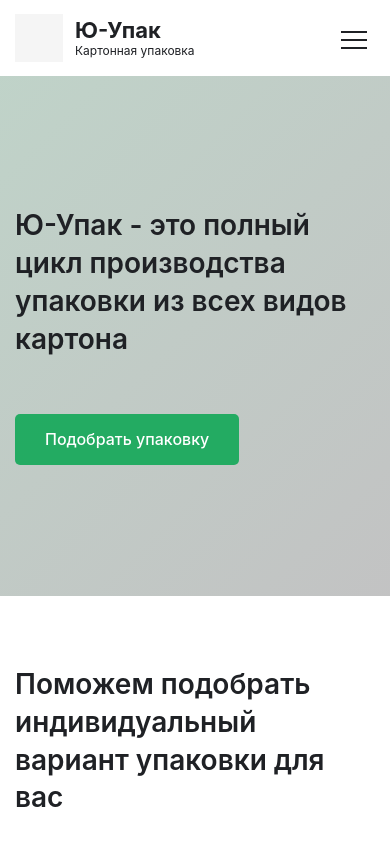
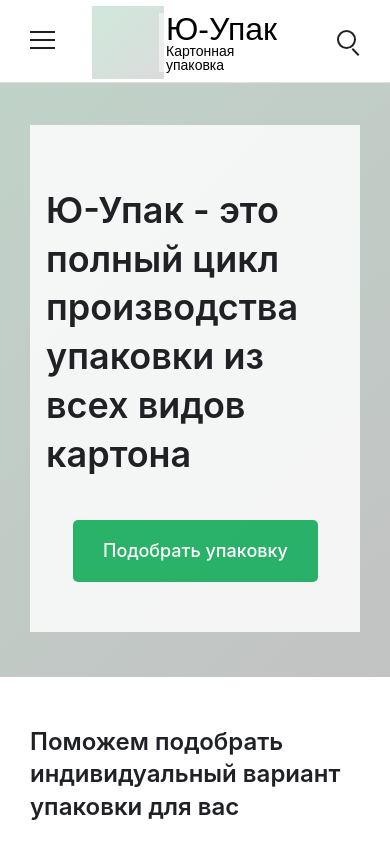
Before and after one commit to ViacheslavDemchenko/figma-json-site, a plain HTML site: page index.html in a window 390 px wide. Shown: the top 844 px of the page. Drawn offline with Linux system fonts and the light colour scheme.

Commit message:
Refine header hero and request sections

```diff
--- a/css/style.css
+++ b/css/style.css
@@ -1,22 +1,30 @@
 /*
   Базовая заготовка проекта.
-  Следующий этап: довести размеры, отступы, цвета и изображения до Pixel Perfect по figma-file.json.
+  Первые 3 секции выровнены ближе к Frame 1 / Frame 95 из figma-file.json.
 */
 
 :root {
-  --color-dark: #1f2125;
-  --color-muted: #62686c;
-  --color-accent: #08a653;
+  --color-text: #1f2125;
+  --color-dark: var(--color-text);
+  --color-muted: #62696c;
+  --color-button: rgba(8, 166, 82, 0.85);
+  --color-accent: #08a652;
   --color-white: #ffffff;
+  --color-panel: rgba(255, 255, 255, 0.83);
   --color-light: #f5f5f5;
-  --color-border: #e5e5e5;
+  --color-border: #e0e0e0;
 
   /* SF Pro Display и SeoulNamsan могут быть недоступны на Windows. */
   --font-main: "SF Pro Display", Arial, sans-serif;
   --font-accent: "Inter", Arial, sans-serif;
+  --font-logo-title: "SeoulNamsan CEB", Arial, sans-serif;
+  --font-logo-caption: "SeoulNamsan CB", Arial, sans-serif;
 
   --container: 1170px;
+  --container-mobile: 330px;
   --section-space: 100px;
+  --header-height: 88px;
+  --hero-height: 600px;
 }
 
 *,
@@ -32,7 +40,7 @@
 body {
   margin: 0;
   font-family: var(--font-main);
-  color: var(--color-dark);
+  color: var(--color-text);
   background: var(--color-white);
 }
 
@@ -69,11 +77,30 @@
   border: 0;
   border-radius: 5px;
   color: var(--color-white);
-  background: rgba(8, 166, 82, 0.85);
+  background: var(--color-button);
   font-family: var(--font-accent);
   font-size: 16px;
   font-weight: 500;
+  line-height: 1.2;
   cursor: pointer;
+}
+
+.button--hero {
+  width: 245px;
+  min-height: 62px;
+  padding: 20px 30px;
+  font-size: 18px;
+  line-height: 21.78px;
+}
+
+.button--submit {
+  width: 170px;
+  min-height: 51px;
+  padding: 12px 30px;
+  font-family: var(--font-main);
+  font-size: 20px;
+  font-weight: 600;
+  line-height: 27.06px;
 }
 
 .placeholder-image {
@@ -85,11 +112,12 @@
 .site-header {
   position: relative;
   z-index: 10;
+  min-height: var(--header-height);
   background: var(--color-white);
 }
 
 .site-header__inner {
-  min-height: 96px;
+  min-height: var(--header-height);
   display: flex;
   align-items: center;
   justify-content: space-between;
@@ -97,47 +125,67 @@
 }
 
 .logo {
+  width: 206px;
+  height: 73px;
   display: flex;
   align-items: center;
-  gap: 12px;
+  gap: 0;
+  flex: 0 0 206px;
 }
 
 .logo__mark {
   width: 72px;
   height: 73px;
   display: block;
-  background: var(--color-light);
+  flex: 0 0 72px;
+  background:
+    linear-gradient(135deg, rgba(8, 166, 82, 0.16), rgba(31, 33, 37, 0.12)),
+    var(--color-light);
 }
 
 .logo__text {
+  width: 139px;
+  min-height: 43px;
+  margin-left: -5px;
+  padding: 0 7px;
   display: grid;
-  gap: 2px;
+  align-content: start;
+  color: #000000;
+  background: rgba(255, 255, 255, 0.48);
 }
 
 .logo__text strong {
+  font-family: var(--font-logo-title);
   font-size: 32px;
-  line-height: 1;
-  font-weight: 700;
+  line-height: 32px;
+  font-weight: 400;
 }
 
 .logo__text small {
+  margin-top: -1px;
+  font-family: var(--font-logo-caption);
   font-size: 14px;
+  line-height: 14px;
+  font-weight: 400;
 }
 
 .site-nav {
+  width: 448px;
   display: flex;
   align-items: center;
-  gap: 30px;
+  justify-content: space-between;
+  margin-left: auto;
   font-size: 16px;
+  line-height: 19.09px;
+  color: var(--color-text);
 }
 
-.burger {
+.burger,
+.header-search {
   display: none;
-  width: 42px;
-  height: 42px;
   border: 0;
   background: transparent;
-  padding: 8px;
+  padding: 0;
   cursor: pointer;
 }
 
@@ -145,12 +193,19 @@
   display: block;
   height: 2px;
   margin: 6px 0;
-  background: var(--color-dark);
+  background: var(--color-text);
+}
+
+.header-search::before,
+.header-search::after {
+  content: "";
+  position: absolute;
+  display: block;
 }
 
 .hero {
   position: relative;
-  min-height: 600px;
+  min-height: var(--hero-height);
   overflow: hidden;
 }
 
@@ -161,30 +216,50 @@
 
 .hero__inner {
   position: relative;
-  min-height: 600px;
+  min-height: var(--hero-height);
   display: flex;
-  align-items: center;
+  align-items: flex-start;
 }
 
 .hero__panel {
-  width: min(100%, 670px);
-  padding: 56px 0;
+  position: relative;
+  width: 622px;
+  margin-top: 172px;
+  z-index: 1;
+}
+
+.hero__panel::before {
+  content: "";
+  position: absolute;
+  z-index: -1;
+  left: calc((100vw - var(--container)) / -2);
+  top: -60px;
+  width: 1044px;
+  height: 373px;
+  background: var(--color-panel);
 }
 
 .hero__panel h1 {
-  max-width: 622px;
+  width: 622px;
   margin: 0 0 55px;
   font-size: 36px;
-  line-height: 1.35;
+  line-height: 48.71px;
   font-weight: 600;
 }
 
 .request {
-  padding: 70px 0;
+  padding: 79px 0 90px;
   background: var(--color-white);
 }
 
-.request h2,
+.request h2 {
+  width: 848px;
+  margin: 0 0 40px;
+  font-size: 28px;
+  line-height: 37.88px;
+  font-weight: 600;
+}
+
 .about h2,
 .products h2,
 .custom h2,
@@ -199,15 +274,25 @@
 
 .request-form {
   display: grid;
-  grid-template-columns: repeat(4, 1fr);
-  gap: 20px;
+  grid-template-columns: 301px 300px 301px 170px;
+  column-gap: calc((var(--container) - 1072px) / 3);
   align-items: end;
 }
 
 .request-form label {
-  display: grid;
-  gap: 10px;
+  position: relative;
+  display: block;
   color: var(--color-muted);
+}
+
+.request-form label span {
+  position: absolute;
+  top: 12px;
+  left: 35px;
+  z-index: 1;
+  font-size: 20px;
+  line-height: 27.06px;
+  pointer-events: none;
 }
 
 .request-form input {
@@ -215,6 +300,20 @@
   min-height: 51px;
   border: 1px solid var(--color-border);
   padding: 0 16px;
+  color: var(--color-text);
+  background: var(--color-white);
+}
+
+@media (max-width: 1199px) and (min-width: 768px) {
+  .hero__panel h1,
+  .request h2 {
+    max-width: 100%;
+  }
+
+  .request-form {
+    grid-template-columns: repeat(2, minmax(0, 1fr));
+    gap: 24px;
+  }
 }
 
 .about {
@@ -504,3 +603,163 @@
     flex-direction: column;
   }
 }
+
+@media (max-width: 767px) {
+  :root {
+    --header-height: 82px;
+    --hero-height: 594px;
+    --section-space: 60px;
+  }
+
+  .container {
+    width: min(100% - 30px, var(--container-mobile));
+  }
+
+  .site-header {
+    border-bottom: 1px solid var(--color-border);
+  }
+
+  .site-header__inner {
+    position: relative;
+    min-height: var(--header-height);
+    justify-content: center;
+  }
+
+  .logo {
+    position: absolute;
+    left: 50%;
+    top: 6px;
+    transform: translateX(-50%);
+  }
+
+  .logo__mark {
+    width: 72px;
+    height: 73px;
+  }
+
+  .logo__text strong {
+    font-size: 32px;
+    line-height: 32px;
+  }
+
+  .logo__text small {
+    font-size: 14px;
+    line-height: 14px;
+  }
+
+  .burger {
+    position: absolute;
+    left: 0;
+    top: 31px;
+    display: block;
+    width: 25px;
+    height: 20px;
+  }
+
+  .burger span {
+    width: 25px;
+    height: 2px;
+    margin: 0 0 6px;
+  }
+
+  .header-search {
+    position: absolute;
+    right: 0;
+    top: 30px;
+    display: block;
+    width: 23px;
+    height: 23px;
+  }
+
+  .header-search::before {
+    inset: 0 4px 4px 0;
+    border: 2px solid var(--color-text);
+    border-radius: 50%;
+  }
+
+  .header-search::after {
+    right: 0;
+    bottom: 0;
+    width: 9px;
+    height: 2px;
+    background: var(--color-text);
+    transform: rotate(45deg);
+    transform-origin: center;
+  }
+
+  .site-nav {
+    position: fixed;
+    z-index: 20;
+    top: var(--header-height);
+    left: 0;
+    right: 0;
+    width: 100%;
+    display: none;
+    flex-direction: column;
+    align-items: flex-start;
+    gap: 20px;
+    padding: 24px 15px;
+    background: var(--color-white);
+    border-top: 1px solid var(--color-border);
+    box-shadow: 0 16px 30px rgba(31, 33, 37, 0.12);
+  }
+
+  body.menu-open .site-nav {
+    display: flex;
+  }
+
+  .hero,
+  .hero__inner {
+    min-height: var(--hero-height);
+  }
+
+  .hero__panel {
+    width: 298px;
+    margin-top: 103px;
+    margin-left: 16px;
+    padding: 0;
+  }
+
+  .hero__panel::before {
+    left: -16px;
+    top: -61px;
+    width: 330px;
+    height: 507px;
+  }
+
+  .hero__panel h1 {
+    width: 298px;
+    margin: 0 0 42px;
+    font-size: 36px;
+    line-height: 48.71px;
+  }
+
+  .button--hero {
+    margin-left: 27px;
+  }
+
+  .request {
+    padding: 49px 0 81px;
+  }
+
+  .request h2 {
+    width: 330px;
+    margin: 0 0 42px;
+    font-size: 24px;
+    line-height: 32.47px;
+  }
+
+  .request-form {
+    grid-template-columns: 1fr;
+    gap: 13px;
+  }
+
+  .request-form input {
+    min-height: 51px;
+  }
+
+  .button--submit {
+    justify-self: center;
+    margin-top: 29px;
+  }
+}
--- a/index.html
+++ b/index.html
@@ -24,11 +24,13 @@
         <a href="#contacts">Контакты</a>
       </nav>
 
-      <button class="burger" type="button" aria-label="Открыть меню">
+      <button class="burger" type="button" aria-label="Открыть меню" aria-expanded="false">
         <span></span>
         <span></span>
         <span></span>
       </button>
+
+      <button class="header-search" type="button" aria-label="Поиск"></button>
     </div>
   </header>
 
@@ -41,7 +43,7 @@
       <div class="container hero__inner">
         <div class="hero__panel">
           <h1>Ю-Упак - это полный цикл производства упаковки из всех видов картона</h1>
-          <a class="button" href="#request">Подобрать упаковку</a>
+          <a class="button button--hero" href="#request">Подобрать упаковку</a>
         </div>
       </div>
     </section>
@@ -66,7 +68,7 @@
             <input type="email" name="email" />
           </label>
 
-          <button class="button" type="submit">Отправить</button>
+          <button class="button button--submit" type="submit">Отправить</button>
         </form>
       </div>
     </section>
--- a/js/main.js
+++ b/js/main.js
@@ -2,13 +2,17 @@
 
 if (burger) {
   burger.addEventListener('click', () => {
-    document.body.classList.toggle('menu-open');
+    const isOpen = document.body.classList.toggle('menu-open');
+    burger.setAttribute('aria-expanded', String(isOpen));
   });
 }
 
 document.querySelectorAll('.site-nav a').forEach((link) => {
   link.addEventListener('click', () => {
     document.body.classList.remove('menu-open');
+    if (burger) {
+      burger.setAttribute('aria-expanded', 'false');
+    }
   });
 });
 
```
